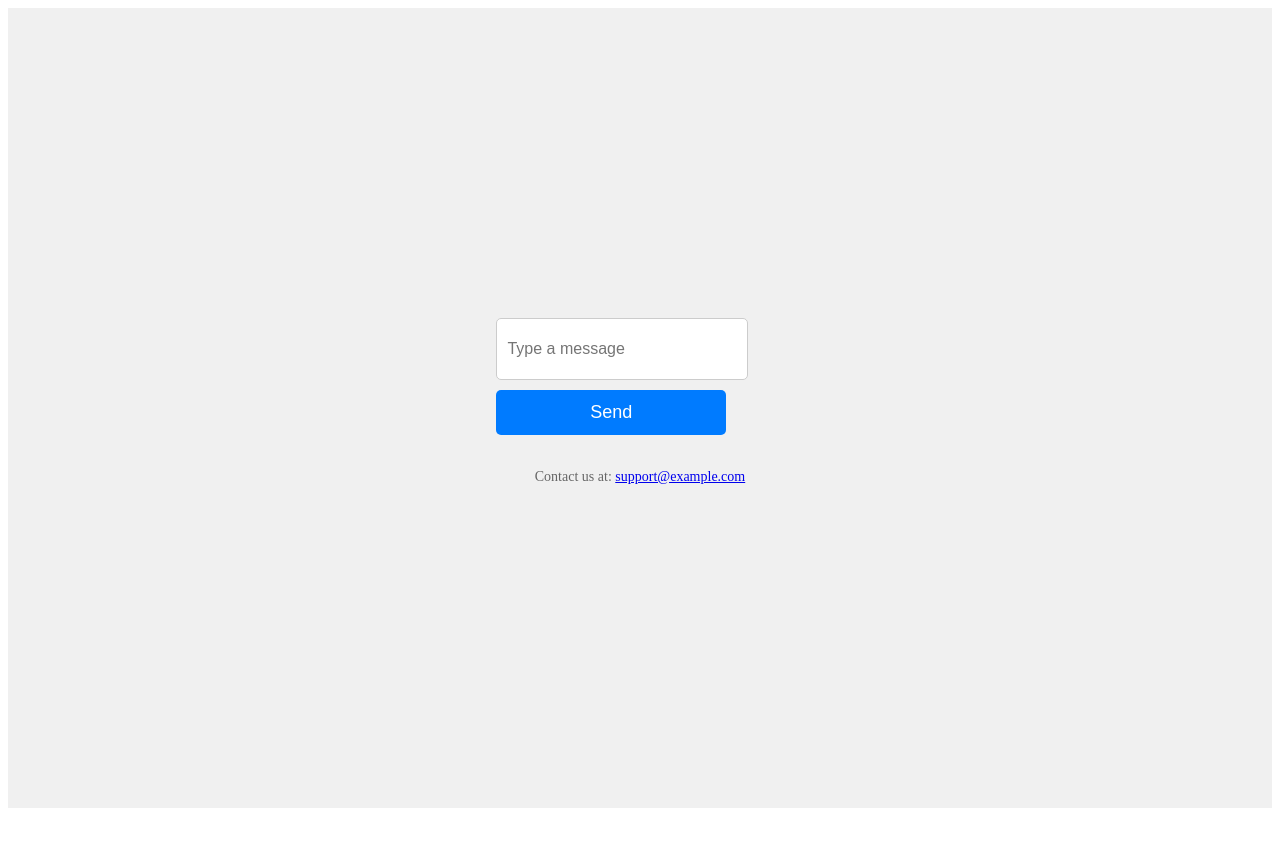
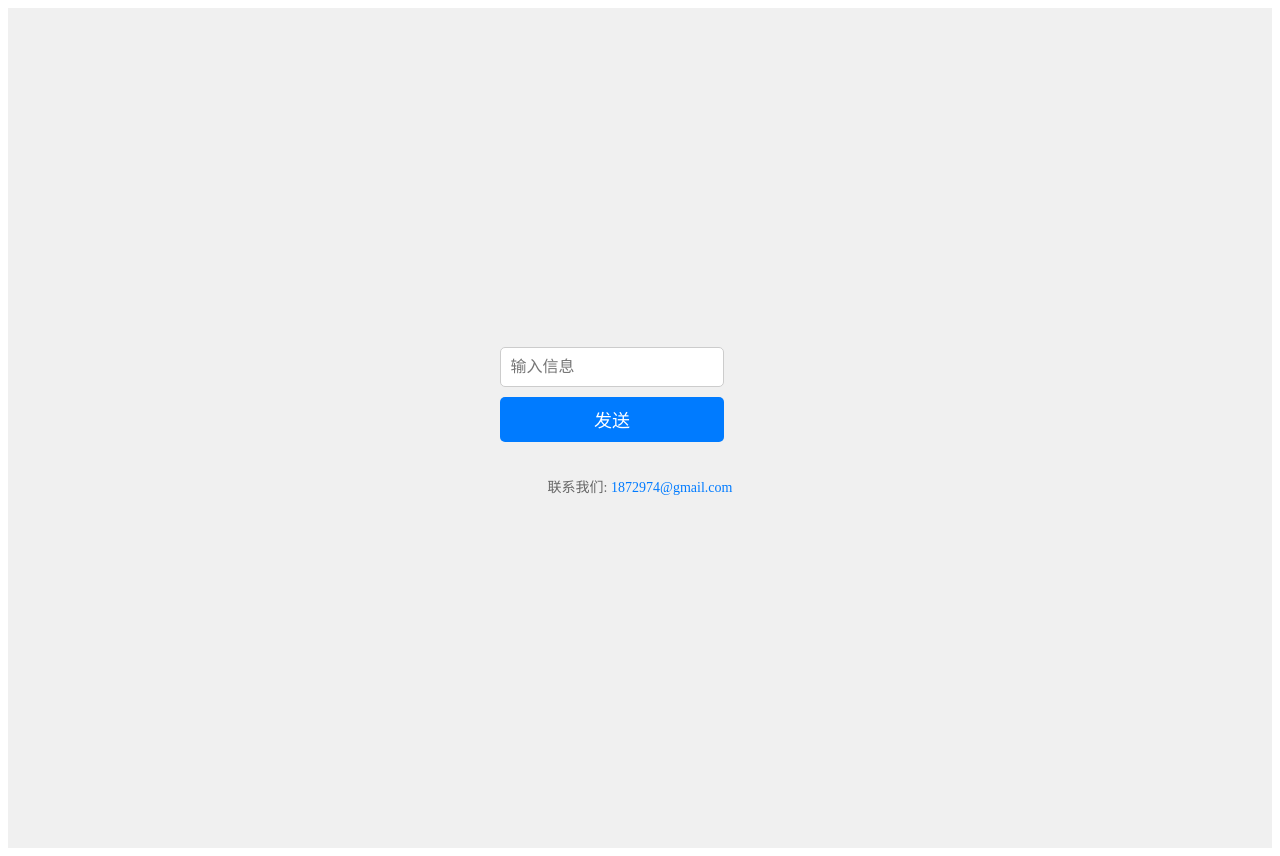
Before and after one commit to jdt2023/tl.github.io, a plain HTML site: page index.html in a window 1280 px wide. Before the commit the page ends 816 px from the top, so only its background shows below. Drawn offline with Linux system fonts and the light colour scheme.

Commit message:
Update index.html

```diff
--- a/index.html
+++ b/index.html
@@ -1,9 +1,9 @@
 <!DOCTYPE html>
-<html lang="en">
+<html lang="zh-CN">
 <head>
     <meta charset="UTF-8">
     <meta name="viewport" content="width=device-width, initial-scale=1.0">
-    <title>Chat Application</title>
+    <title>聊天应用</title>
     <style>
         #chat-container {
             display: flex;
@@ -12,6 +12,7 @@
             justify-content: center;
             height: 100vh;
             background-color: #f0f0f0;
+            padding: 20px;
         }
         #message-input {
             width: 80%;
@@ -22,6 +23,7 @@
             margin-bottom: 10px;
             border: 1px solid #ccc;
             border-radius: 5px;
+            box-sizing: border-box;
         }
         #send-button {
             width: 80%;
@@ -33,6 +35,7 @@
             border: none;
             border-radius: 5px;
             cursor: pointer;
+            box-sizing: border-box;
         }
         #send-button:hover {
             background-color: #0056b3;
@@ -42,16 +45,23 @@
             font-size: 14px;
             color: #666;
         }
+        footer a {
+            color: #007bff;
+            text-decoration: none;
+        }
+        footer a:hover {
+            text-decoration: underline;
+        }
     </style>
 </head>
 <body>
     <div id="chat-container">
         <form id="chat-form">
-            <input type="text" id="message-input" placeholder="Type a message">
-            <button type="submit" id="send-button">Send</button>
+            <input type="text" id="message-input" placeholder="输入信息">
+            <button type="submit" id="send-button">发送</button>
         </form>
         <footer>
-            <p>Contact us at: <a href="mailto:support@example.com">support@example.com</a></p>
+            <p>联系我们: <a href="mailto:1872974@gmail.com">1872974@gmail.com</a></p>
         </footer>
     </div>
     <script>
@@ -60,7 +70,7 @@
             let message = document.getElementById('message-input').value;
             if (message) {
                 // 这里是处理发送消息的逻辑
-                console.log('Message sent: ' + message); // 可以替换为实际的发送逻辑
+                console.log('发送的信息: ' + message); // 可以替换为实际的发送逻辑
                 document.getElementById('message-input').value = ''; // 清空输入框
             }
         });
```
